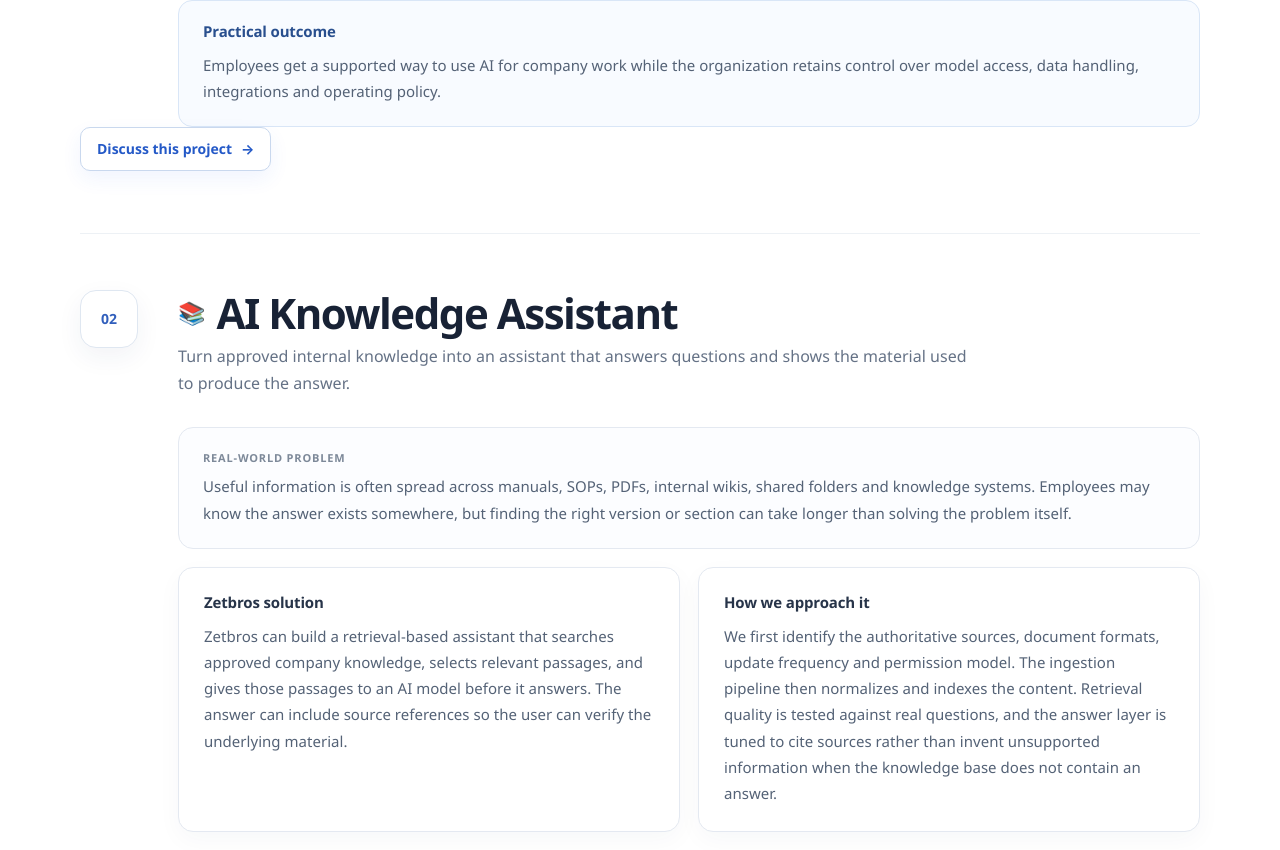
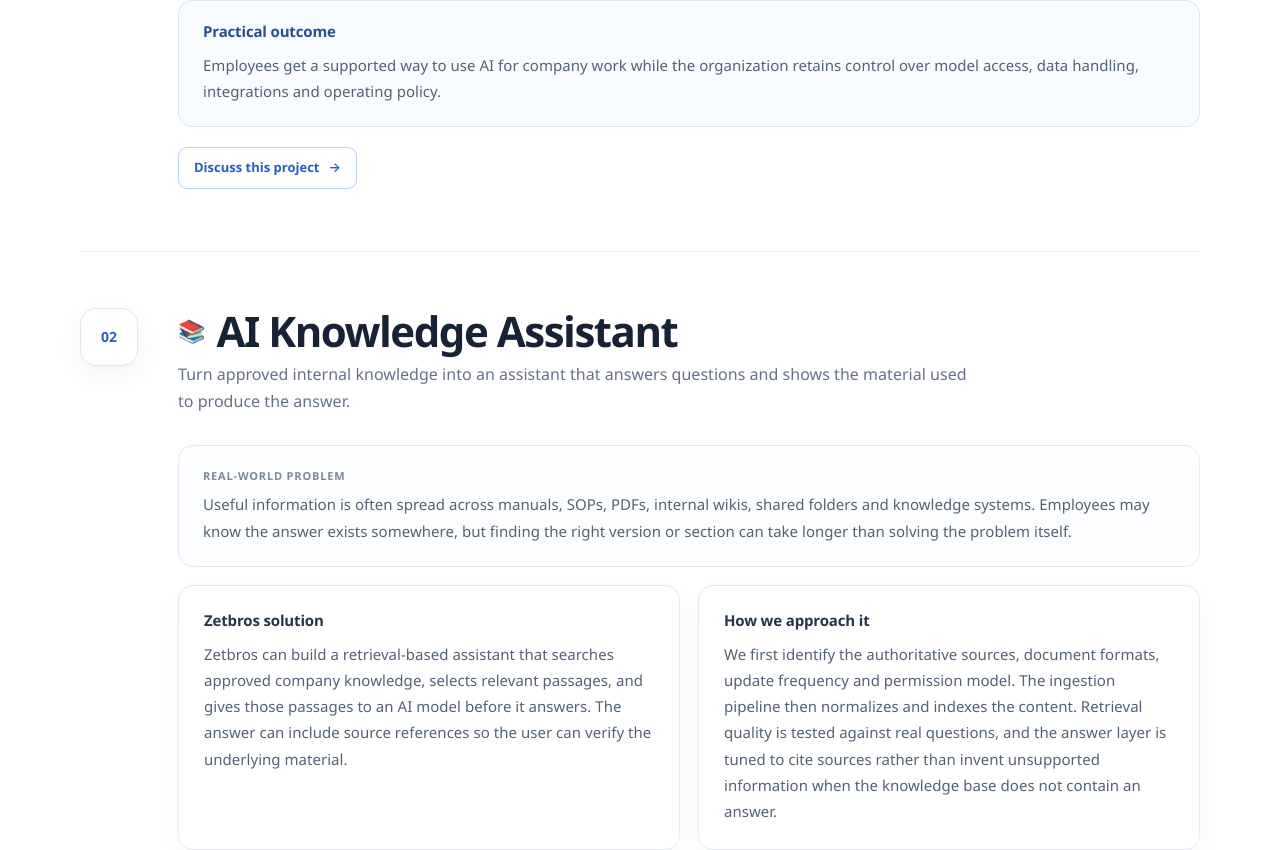
Before and after one commit to Logan17de/zetbros.com, a Next.js app: page /ai-in-practice in a window 1280 px wide. Shown: the part 2193-3043 px from the top of the page. Built offline with nearby package versions, Linux system fonts and the light colour scheme.

Commit message:
Align project discussion CTA

```diff
--- a/app/project-discussion-modal.module.css
+++ b/app/project-discussion-modal.module.css
@@ -1,25 +1,39 @@
 .trigger {
   display: inline-flex;
   align-items: center;
+  justify-content: center;
   gap: 9px;
-  min-height: 44px;
-  padding: 0 16px;
-  border: 1px solid #c9d8ee;
-  border-radius: 10px;
+  min-height: 42px;
+  margin: 20px 0 0 98px;
+  padding: 0 15px;
+  border: 1px solid #bad0f4;
+  border-radius: 9px;
   background: #ffffff;
-  color: #2459c7;
-  box-shadow: 0 8px 20px rgba(37, 99, 235, .07);
+  color: #245fc8;
+  box-shadow: none;
   font: inherit;
-  font-size: 14px;
-  font-weight: 650;
+  font-size: 13px;
+  font-weight: 640;
+  line-height: 1;
   cursor: pointer;
-  transition: transform .2s ease, border-color .2s ease, box-shadow .2s ease;
+  transition: transform .2s ease, border-color .2s ease, background .2s ease;
+}
+
+.trigger span {
+  display: inline-flex;
+  align-items: center;
+  justify-content: center;
+  transition: transform .2s ease;
 }
 
 .trigger:hover {
   transform: translateY(-1px);
   border-color: #9eb9e8;
-  box-shadow: 0 11px 25px rgba(37, 99, 235, .11);
+  background: #f7faff;
+}
+
+.trigger:hover span {
+  transform: translateX(2px);
 }
 
 .backdrop {
@@ -272,7 +286,20 @@
   to { opacity: 1; transform: translateY(0) scale(1); }
 }
 
+@media (max-width: 820px) {
+  .trigger {
+    margin-left: 0;
+  }
+}
+
 @media (max-width: 700px) {
+  .trigger {
+    width: 100%;
+    justify-content: space-between;
+    min-height: 44px;
+    padding: 0 16px;
+  }
+
   .backdrop {
     align-items: end;
     padding: 12px;
@@ -303,7 +330,8 @@
 @media (prefers-reduced-motion: reduce) {
   .backdrop,
   .dialog,
-  .trigger {
+  .trigger,
+  .trigger span {
     animation: none;
     transition: none;
   }
```
